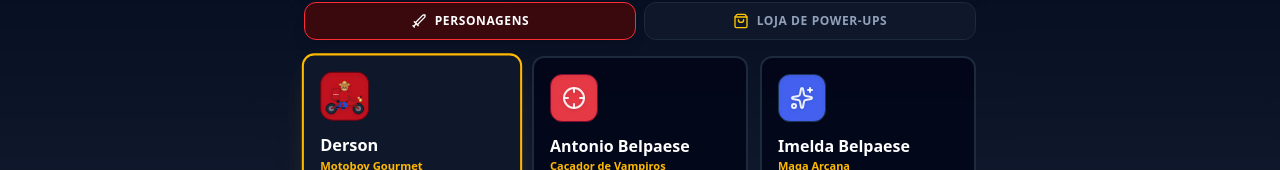
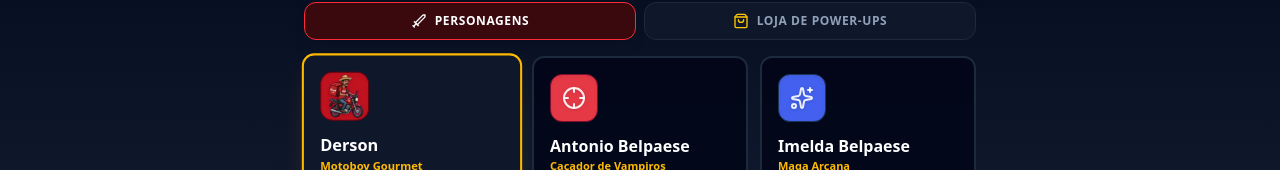
Before and after one commit to victoprincipe/2d-survivor, a Next.js app: page / in a window 1280 px wide. Shown: the part 231-401 px from the top of the page. Built offline with nearby package versions, Linux system fonts and the light colour scheme.

Commit message:
feat(job-18): utilize esta imagem para o personagem do Derson

```diff
--- a/src/game/data/characters.ts
+++ b/src/game/data/characters.ts
@@ -10,7 +10,7 @@ export const CHARACTERS: CharacterConfig[] = [
     iconName: 'Bike',
     color: '#c1121f',
     portraitColor: '#6a040f',
-    sprite: '/derson.svg',
+    sprite: '/derson.png',
     statBonuses: {
       maxHp: 10,
       speed: 0.1,
```
Also changed, not shown: public/derson.png (added).
